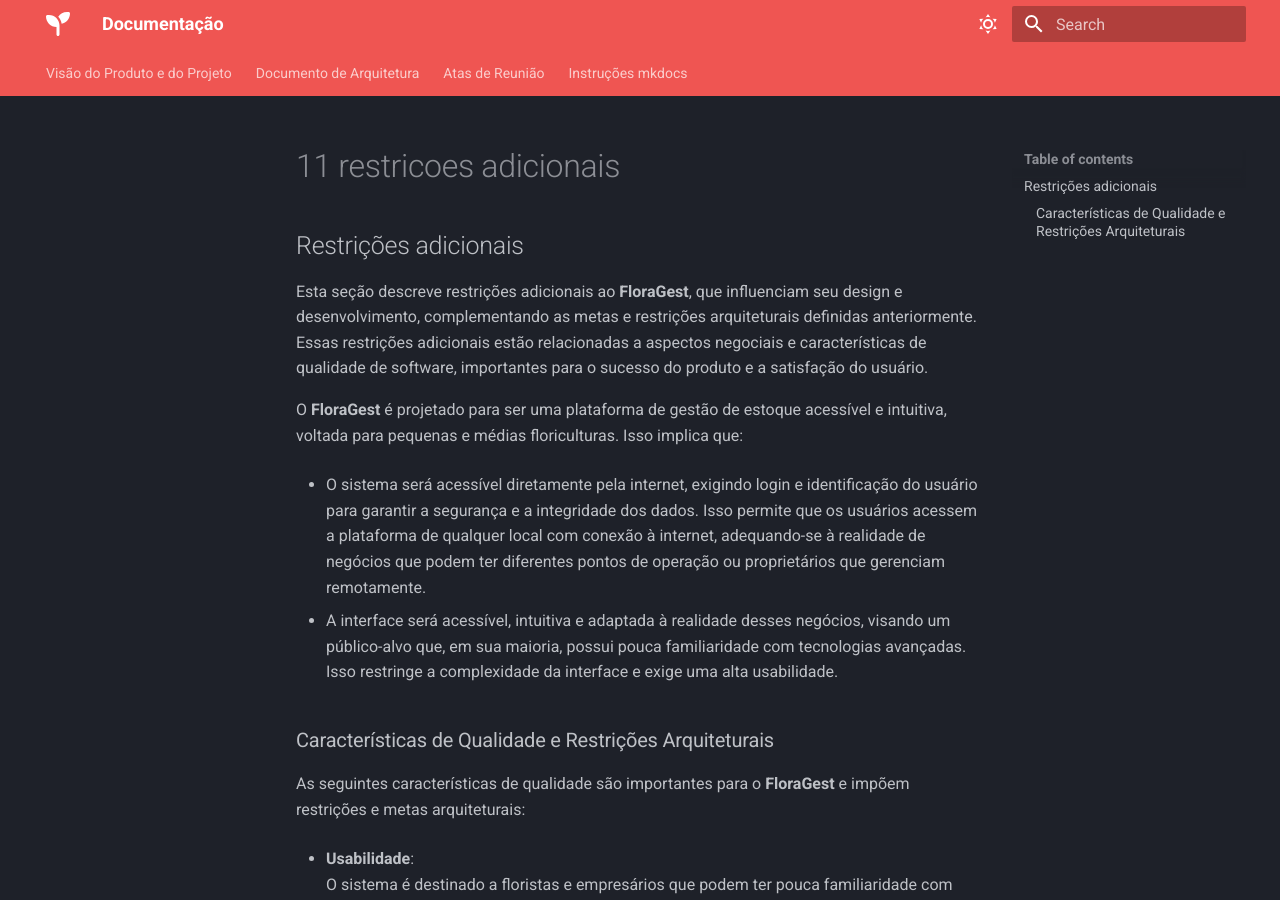
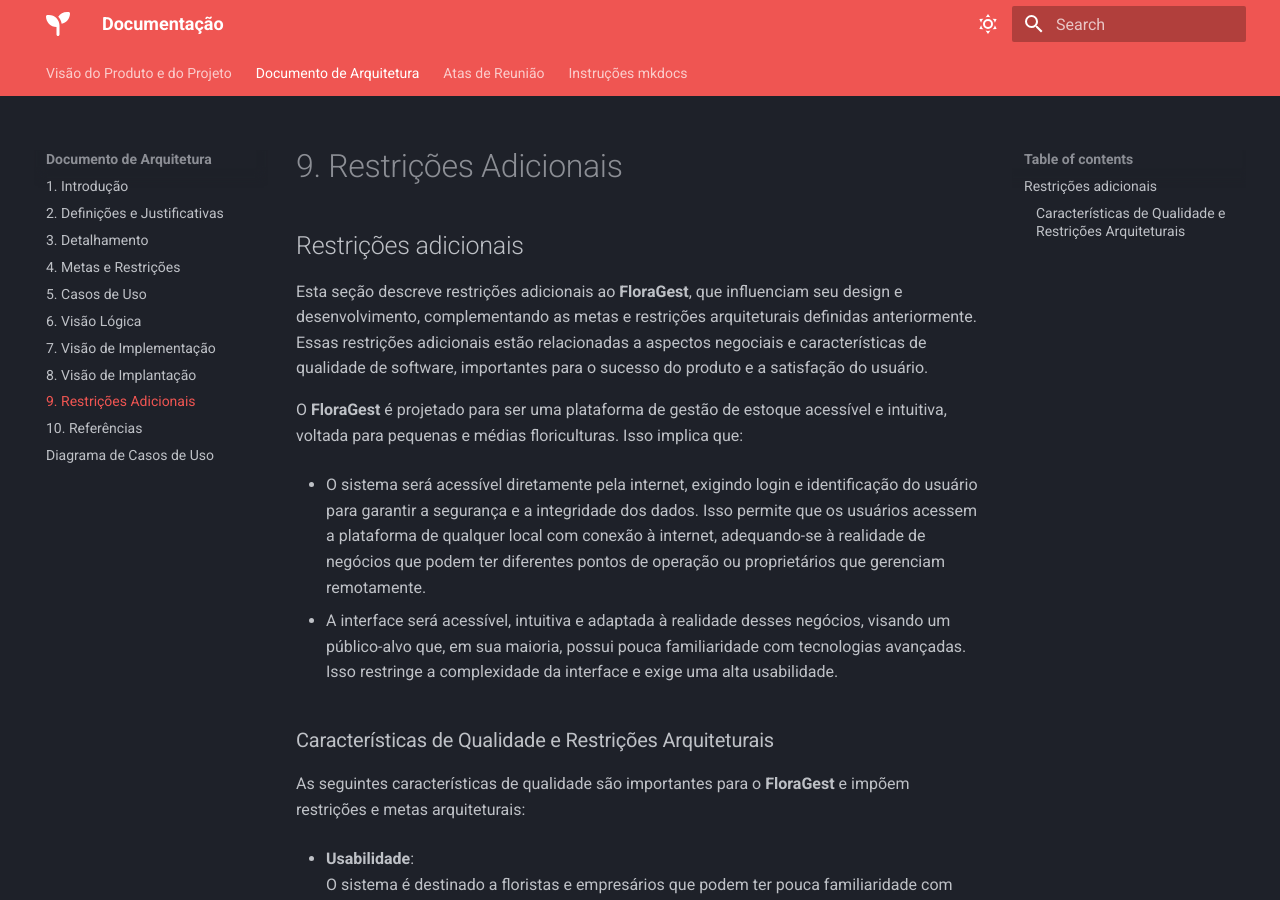
Before and after one commit to FGA0138-MDS-Ajax/2025.1-Jera, an MkDocs documentation site: the page built from docs/doc-arq/11_restricoes_adicionais.md, in a window 1280 px wide and 900 px high. Built offline with MkDocs 1.6.1 and Material for MkDocs 9.7.7, drawn with Linux system fonts in a browser that asks for light colours; some of the changed text lies outside the part shown.

Commit message:
adicionando os .md que cada um deverá colocar

```diff
--- a/mkdocs.yml
+++ b/mkdocs.yml
@@ -11,14 +11,27 @@
       - 6. Testes de Software: visao/06_testes.md
       - 7. Referências Bibliográficas: visao/07_referencias.md
 
-  - Documento de Arquitetura: "doc-arq/rep-arquitetural.md"
+  - Documento de Arquitetura:
+      - 1. Introdução: doc-arq/1_introducao.md
+      - 2. Definições e Justificativas: doc-arq/2_definicoes-justificativa.md
+      - 3. Detalhamento: doc-arq/3_detalhamento.md
+      - 4. Metas e Restrições: doc-arq/4_metas-restricoes.md
+      - 5. Casos de Uso: doc-arq/07_casos_de_uso.md
+      - 6. Visão Lógica: doc-arq/8_visao-logica.md
+      - 7. Visão de Implementação: doc-arq/9_visao-implementacao.md
+      - 8. Visão de Implantação: doc-arq/10_visao-implantacao.md
+      - 9. Restrições Adicionais: doc-arq/11_restricoes_adicionais.md
+      - 10. Referências: doc-arq/12_referencias.md
+      - Diagrama de Casos de Uso: doc-arq/diagrama_casos_uso_flora...
+
   - Atas de Reunião:
-      - Ata 1: "atas-reuniao/ata-reuniao-1.md"
-      - Ata 2: "atas-reuniao/ata-reuniao-2.md"
-      - Ata 3: "atas-reuniao/ata-reuniao-3.md"
-      - Ata 4: "atas-reuniao/ata-reuniao-4.md"
-      - Ata 5: "atas-reuniao/ata-reuniao-5.md"
-  - Instruções mkdocs: "index.md"
+      - Ata 1: atas-reuniao/ata-reuniao-1.md
+      - Ata 2: atas-reuniao/ata-reuniao-2.md
+      - Ata 3: atas-reuniao/ata-reuniao-3.md
+      - Ata 4: atas-reuniao/ata-reuniao-4.md
+      - Ata 5: atas-reuniao/ata-reuniao-5.md
+
+  - Instruções mkdocs: index.md
 
 theme:
   name: material
@@ -34,7 +47,6 @@
     - navigation.sections
 
   palette:
-    # Dark Mode
     - scheme: slate
       toggle:
         icon: material/weather-sunny
@@ -42,7 +54,6 @@
       primary: red
       accent: deep purple
 
-    # Light Mode
     - scheme: default
       toggle:
         icon: material/weather-night
```
Also changed, not shown: docs/doc-arq/10_visao-implantacao.md (added), docs/doc-arq/1_introducao.md (added), docs/doc-arq/2_definicoes-justificativa.md (added), docs/doc-arq/3_detalhamento.md (added), docs/doc-arq/4_metas-restricoes.md (added), docs/doc-arq/8_visao-logica.md (added), docs/doc-arq/9_visao-implementacao.md (added), docs/doc-arq/Perfis.md (deleted), docs/doc-arq/rep-arquitetural.md (deleted).
